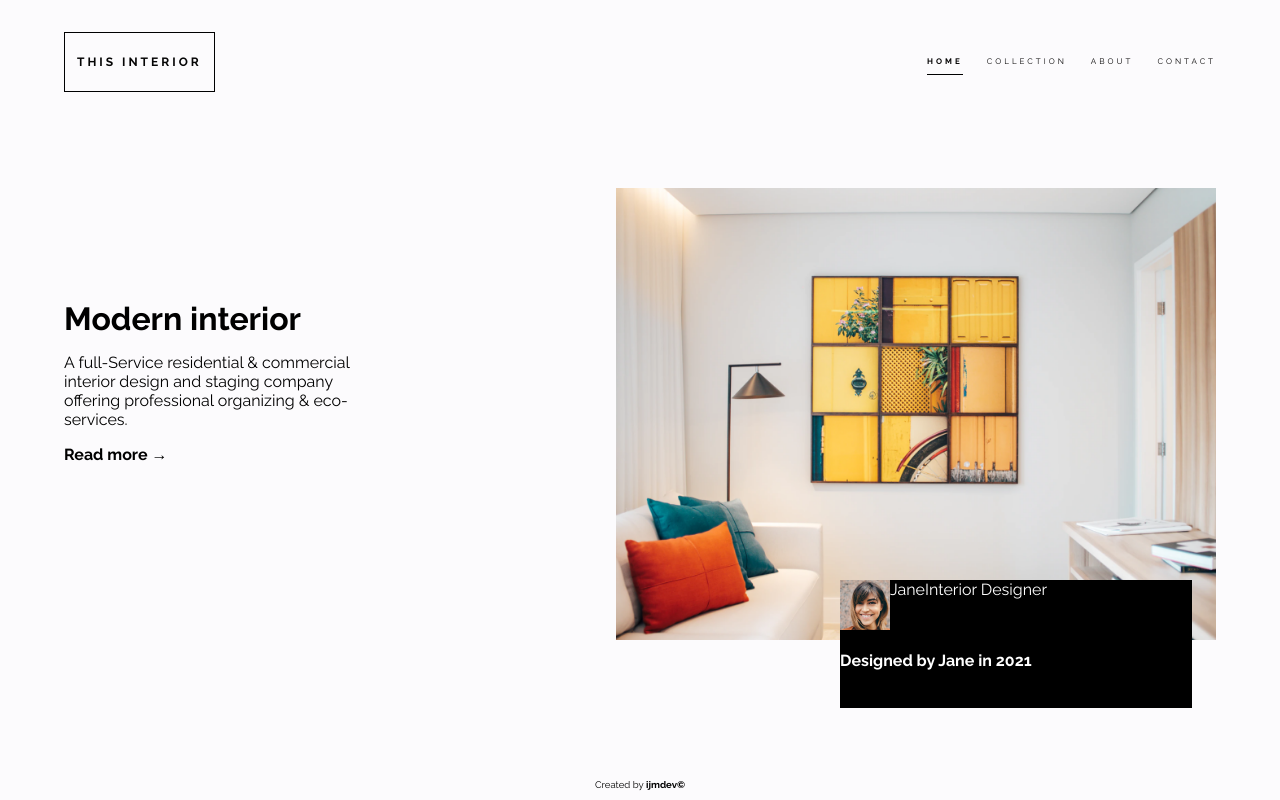
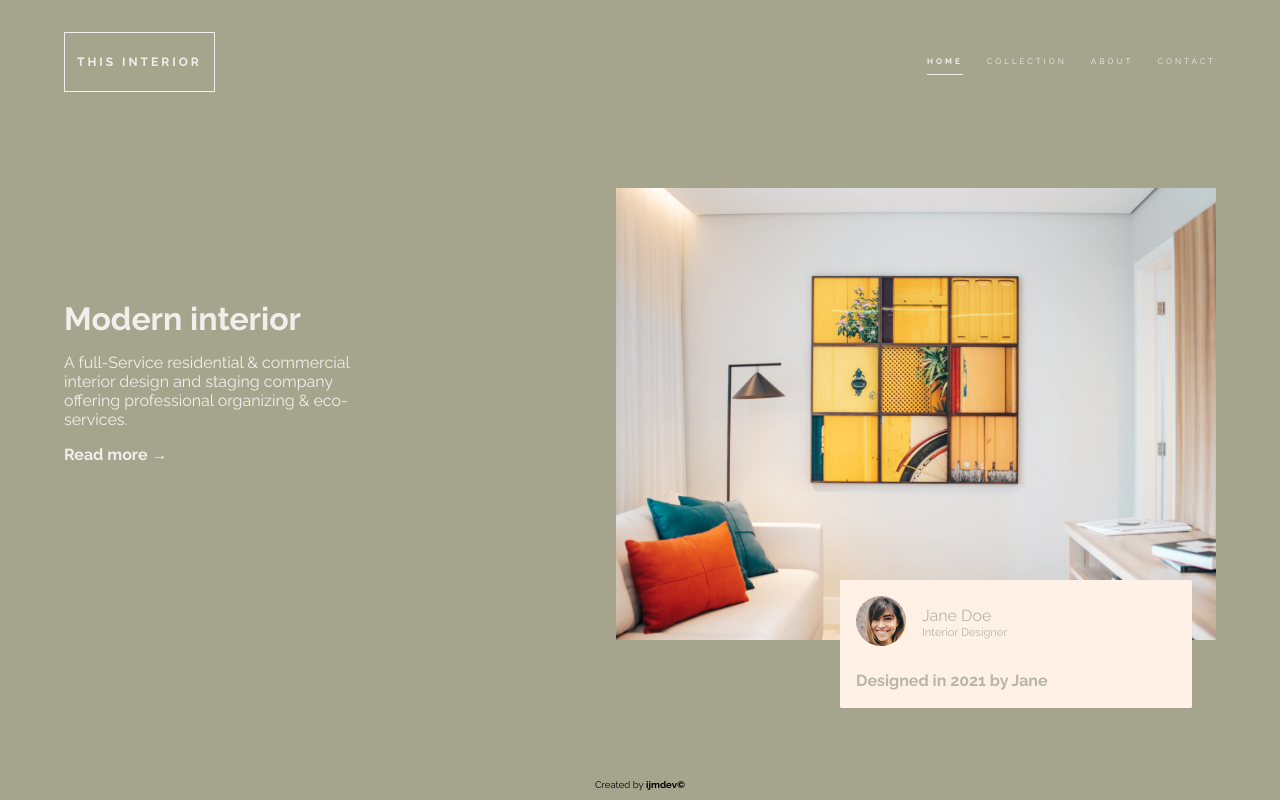
Before and after one commit to ijmdev/interior-homepage, a plain HTML site: page index.html in a window 1280 px wide. Drawn offline with Linux system fonts and the light colour scheme; files whose address does not match are found by name.

Commit message:
fixed designer card

```diff
--- a/index.html
+++ b/index.html
@@ -41,13 +41,14 @@
               <div id="designer-card">
                 <div id="profile-header">
                   <div id="profile-pic">
-                    <img src="/Users/isabeaudekker/Documents/projects/interior-homepage/photo2.png" alt="profile-pic-woman" width=50 height=50>
-                    <div id="profile-name"><span>Jane</span></div>
+                    <img id="designer-jane" src="/Users/isabeaudekker/Documents/projects/interior-homepage/photo2.png" alt="profile-pic-woman" width=50 height=50>
+                  </div>
+                  <div id="name-job">
+                    <div id="profile-name"><span>Jane Doe</span></div>
                     <div id="profile-job-description"><span>Interior Designer</span></div>
                   </div>
-
                 </div>
-                <div id="profile-tag"><h4>Designed by Jane in 2021</h4></div>
+                <div id="profile-tag"><h4>Designed in 2021 by Jane</h4></div>
               </div>
             </div>
             <div class="image-stack__item image-stack__item--bottom">
--- a/style.css
+++ b/style.css
@@ -7,14 +7,12 @@ html {
 body {
     margin: 0;
     font-family: 'Raleway', sans-serif;
-    background: #fcfbfd;
+    background: #A5A58D;
   }
 
 h1 {
     margin: 0;
 }
-
-
 
 #container {
     margin-left: 4em;
@@ -30,7 +28,6 @@ h1 {
     justify-content: space-between;
   }
 
-
 #menu {
     display: flex;
     flex-direction: row;
@@ -38,9 +35,9 @@ h1 {
   }
 
 #interior {
-    border: 1px solid black;
+    border: 1px solid #F0EFEB;
     padding: 1.5em;
-    color: rgb(5, 5, 5);
+    color: #F0EFEB;
     text-transform: uppercase;
     font-size: 0.5rem;
     letter-spacing: 3px;
@@ -53,11 +50,11 @@ h1 {
 }
 
 #home{
-    border-bottom: 1px solid black;
+    border-bottom: 1px solid #F0EFEB;
     padding-bottom: 1em;
 }
 .list-items {
-    color: rgb(5, 4, 4);
+    color: #F0EFEB;
     text-transform: uppercase;
     letter-spacing: 3px;
     text-decoration: none;
@@ -78,29 +75,25 @@ h1 {
     margin-top: 6em;
   }
 
-
 /* Text */
 #text-items {
     width: 25vw;
     margin-top: 7em;
-
+    color: #F0EFEB;
 }
 
 .header{
     font-weight: 700;
     font-size: 1rem;
-    color: black;
   }
 
 .text {
     font-size: 1rem;
-    color: black;
 }
 
 .extra {
     font-size: 1rem;
     font-weight: 700;
-    color: black;
 }
 
 /* Home interior picture */
@@ -112,11 +105,12 @@ h1 {
 #designer-card {
     width: 22em;
     height: 8em;
-    color: white;
-    background-color: black;
+    color: #B7B7A4;
+    background-color: #FFF1E6;
     z-index: 9;
     margin-left: 14em;
     margin-top: 2em;
+    border-radius: 1%;
 }
 
 .image-stack::after {
@@ -136,26 +130,33 @@ h1 {
 
 /* Designer card */
 #profile-header {
-
-}
-#profile-pic {
-display: flex;
-justify-content: start;
-
+  display: flex;
+  justify-content: flex-start;
+  padding-top: 1em;
 }
 
-#profile-test {
-display: flex;
-align-items: flex-start ;
+#profile-pic {
+  padding-left: 1em;
 }
 
-#profile-name {
-
-}
-#profile-job-description {
-
+#designer-jane {
+  border-radius: 50%;
 }
 
+#name-job{
+  align-self: center;
+  padding-left: 1em;
+}
+
+#profile-job-description {
+  font-size: 0.7em;
+}
+
+#profile-tag {
+  display: flex;
+  align-items: flex-start;
+  padding-left: 1em;
+}
 
 /* Footer */
 #footer{
@@ -166,6 +167,7 @@ align-items: flex-start ;
     width: 100%;
     text-align: center;
 }
+
 #created-by{
     display: flex;
     justify-content: center;
```
